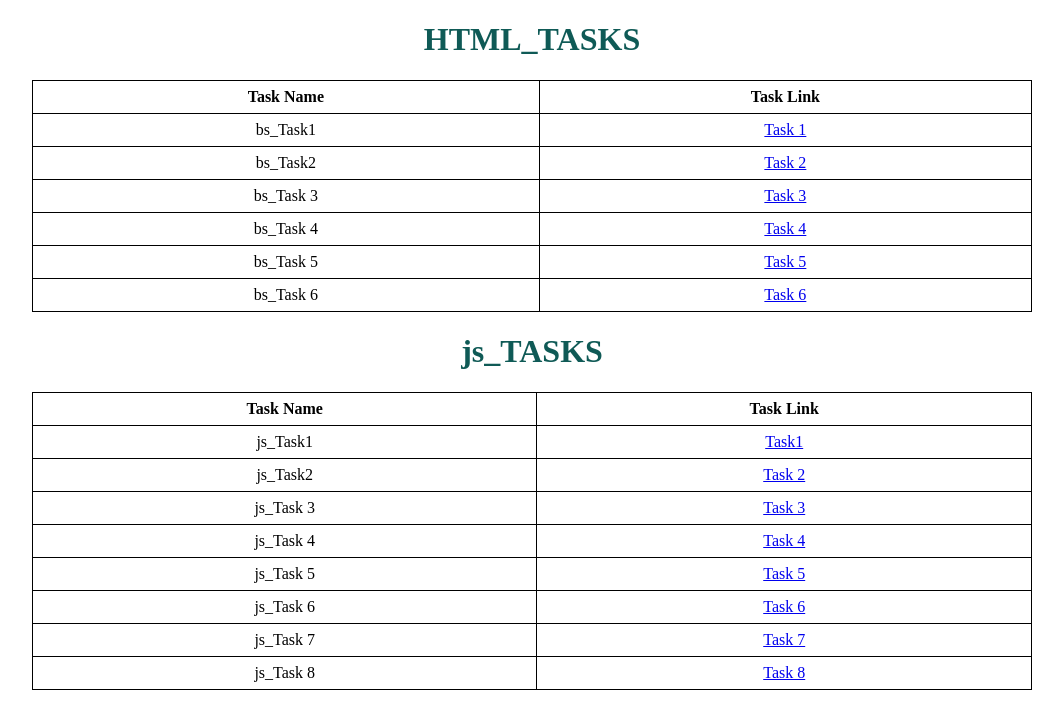
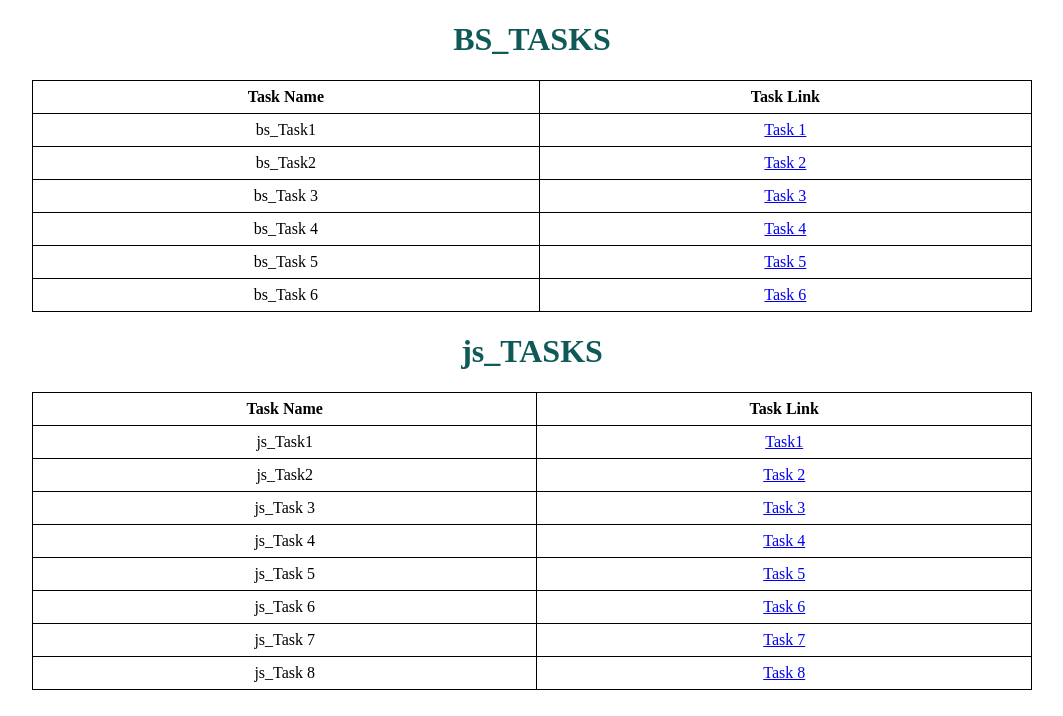
Before and after one commit to Dileep-27/bootstrap, a plain HTML site: page index.html in a window 1280 px wide. Shown: the whole page, without its empty margins (108-1171 px from the left). Drawn offline with Linux system fonts and the light colour scheme.

Commit message:
Update index.html

```diff
--- a/index.html
+++ b/index.html
@@ -26,7 +26,7 @@
     </style>
 </head>
 <body>
-    <h1>HTML_TASKS</h1>
+    <h1>BS_TASKS</h1>
     <table>
         <tr>
             <th>Task Name</th>
```
